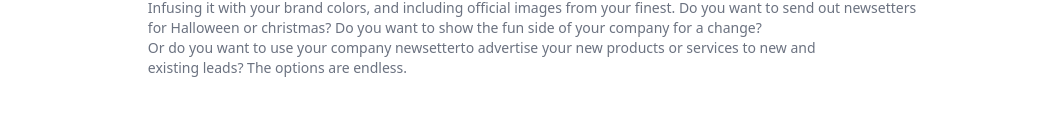
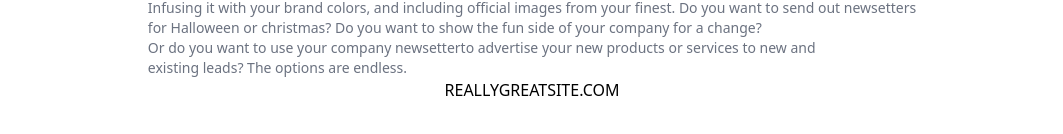
Before and after one commit to stephaniemensah/fauget-hair, a plain HTML site: page index.html in a window 1280 px wide. Shown: the part 1912-2046 px from the top of the page, without its empty margins (108-1171 px from the left). Drawn offline with nearby package versions, Linux system fonts and the light colour scheme.

Commit message:
added website link

```diff
--- a/index.html
+++ b/index.html
@@ -98,6 +98,8 @@
           advertise your new products or services to new and <br> existing leads? The
           options are endless.
         </h3>
+
+        <h2>REALLYGREATSITE.COM</h2>
       </div>
     </div>
   </body>
```
